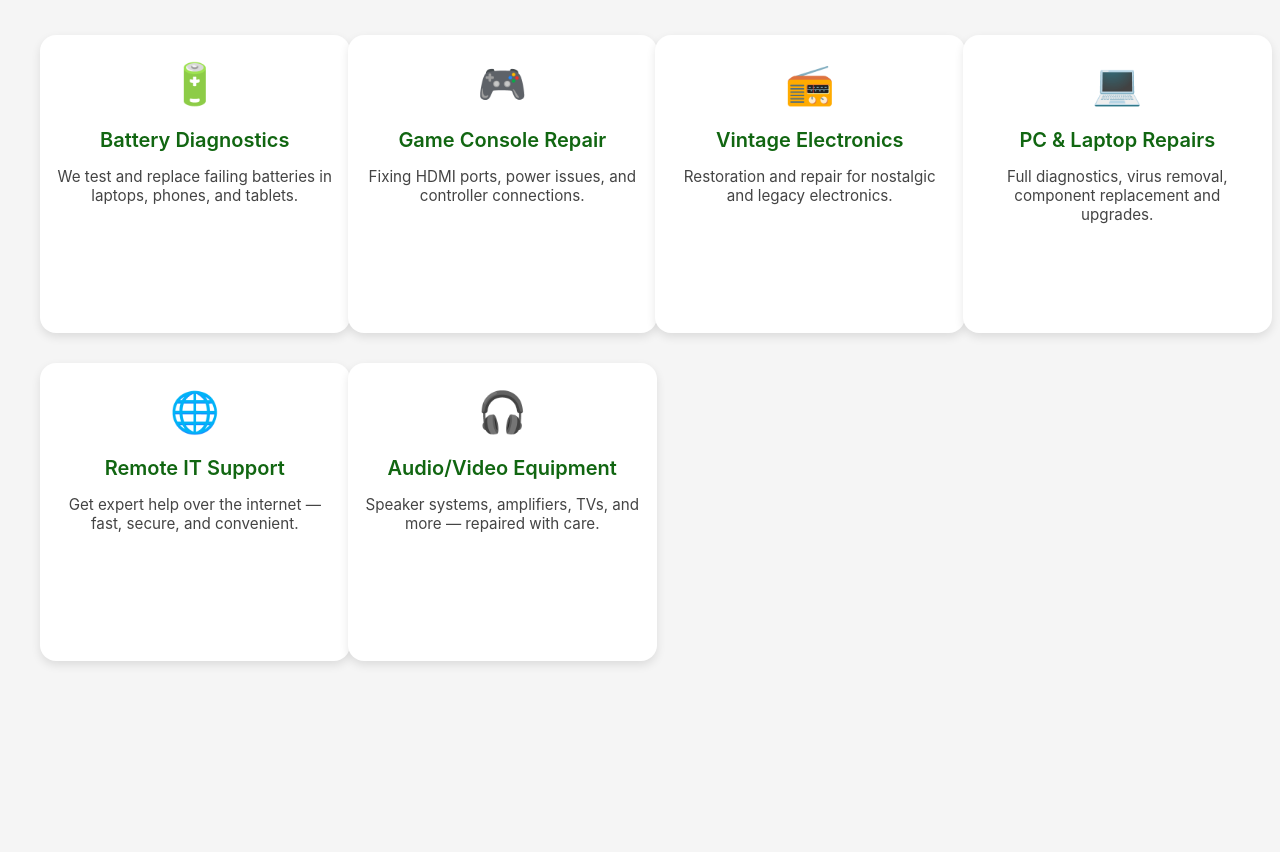
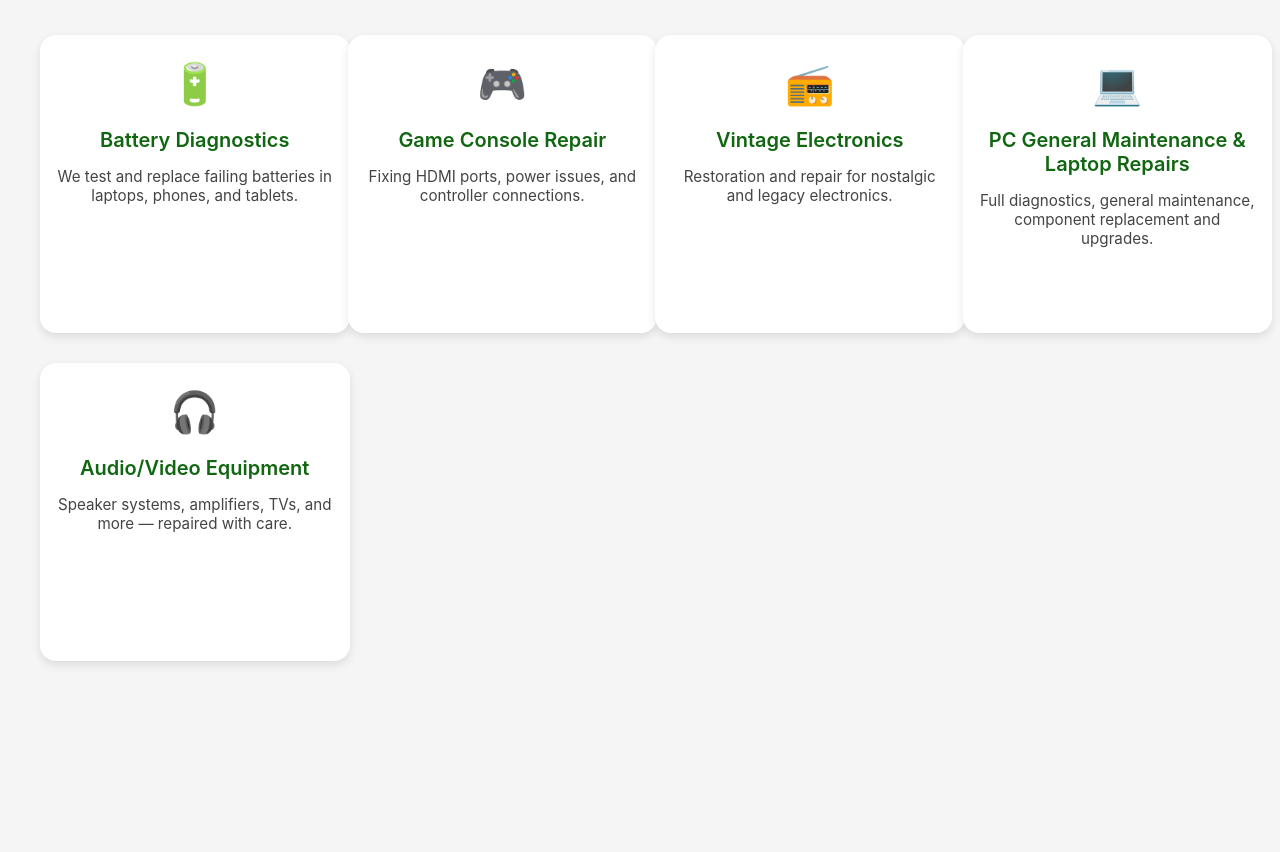
Before and after one commit to gonzalopatino/electronics-repair-garage-site, a React (Create React App) app: page / in a window 1280 px wide. Shown: the part 640-1492 px from the top of the page. Built offline with nearby package versions, Linux system fonts and the light colour scheme.

Commit message:
services updateD

```diff
--- a/src/components/ServicesSection.jsx
+++ b/src/components/ServicesSection.jsx
@@ -23,16 +23,10 @@ function ServicesSection() {
       details: 'Specializing in analog audio systems, radios, turntables, and rare components. Non-invasive methods used.'
     },
     {
-      title: 'PC & Laptop Repairs',
-      description: 'Full diagnostics, virus removal, component replacement and upgrades.',
+      title: 'PC General Maintenance & Laptop Repairs',
+      description: 'Full diagnostics, general maintenance, component replacement and upgrades.',
       icon: '💻',
       details: 'RAM, SSD, screen, keyboard, fan replacement, motherboard reflow and OS reinstallation available.'
-    },
-    {
-      title: 'Remote IT Support',
-      description: 'Get expert help over the internet — fast, secure, and convenient.',
-      icon: '🌐',
-      details: 'Setup, optimization, software troubleshooting, and remote diagnostics with screen sharing.'
     },
     {
       title: 'Audio/Video Equipment',
```
